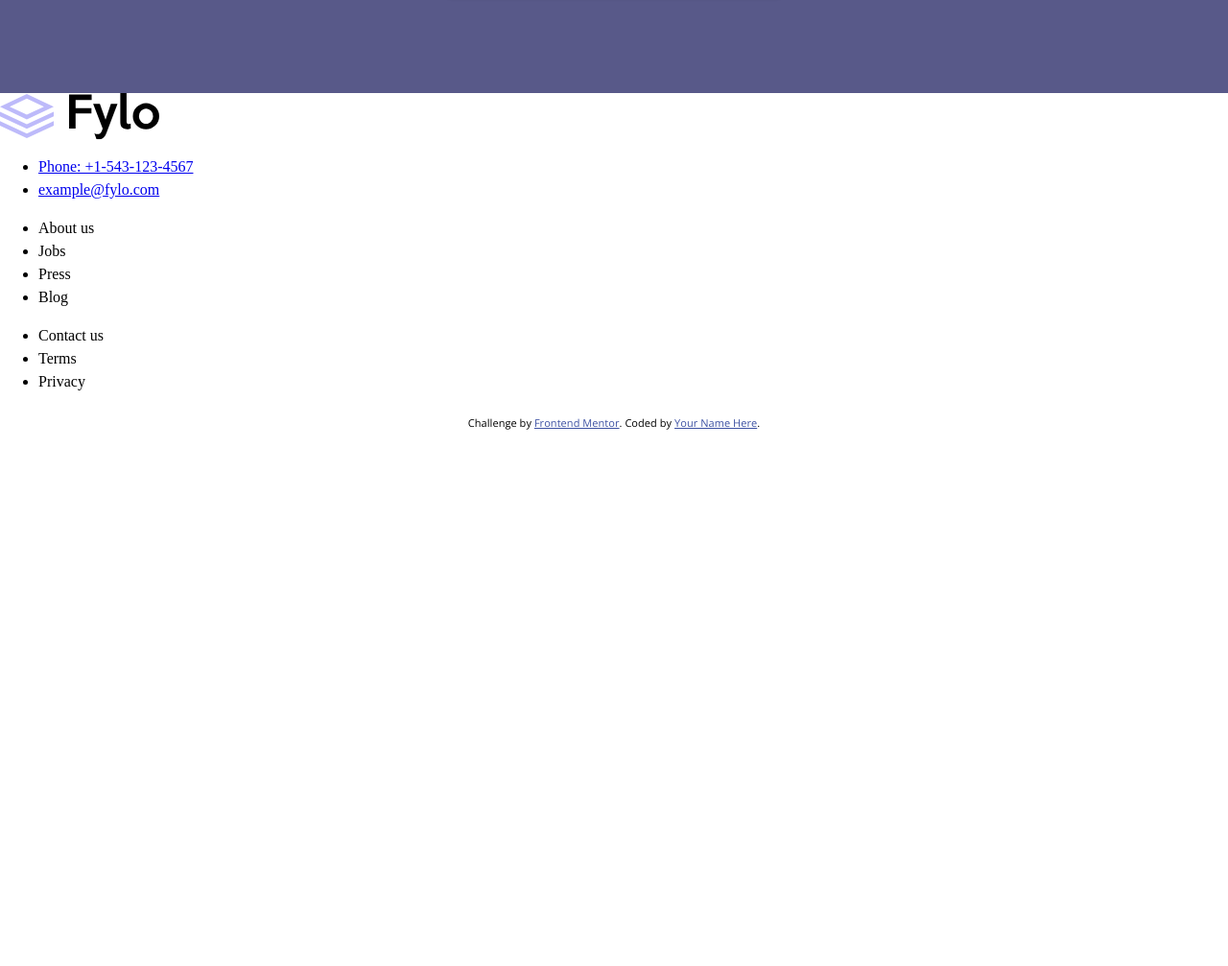
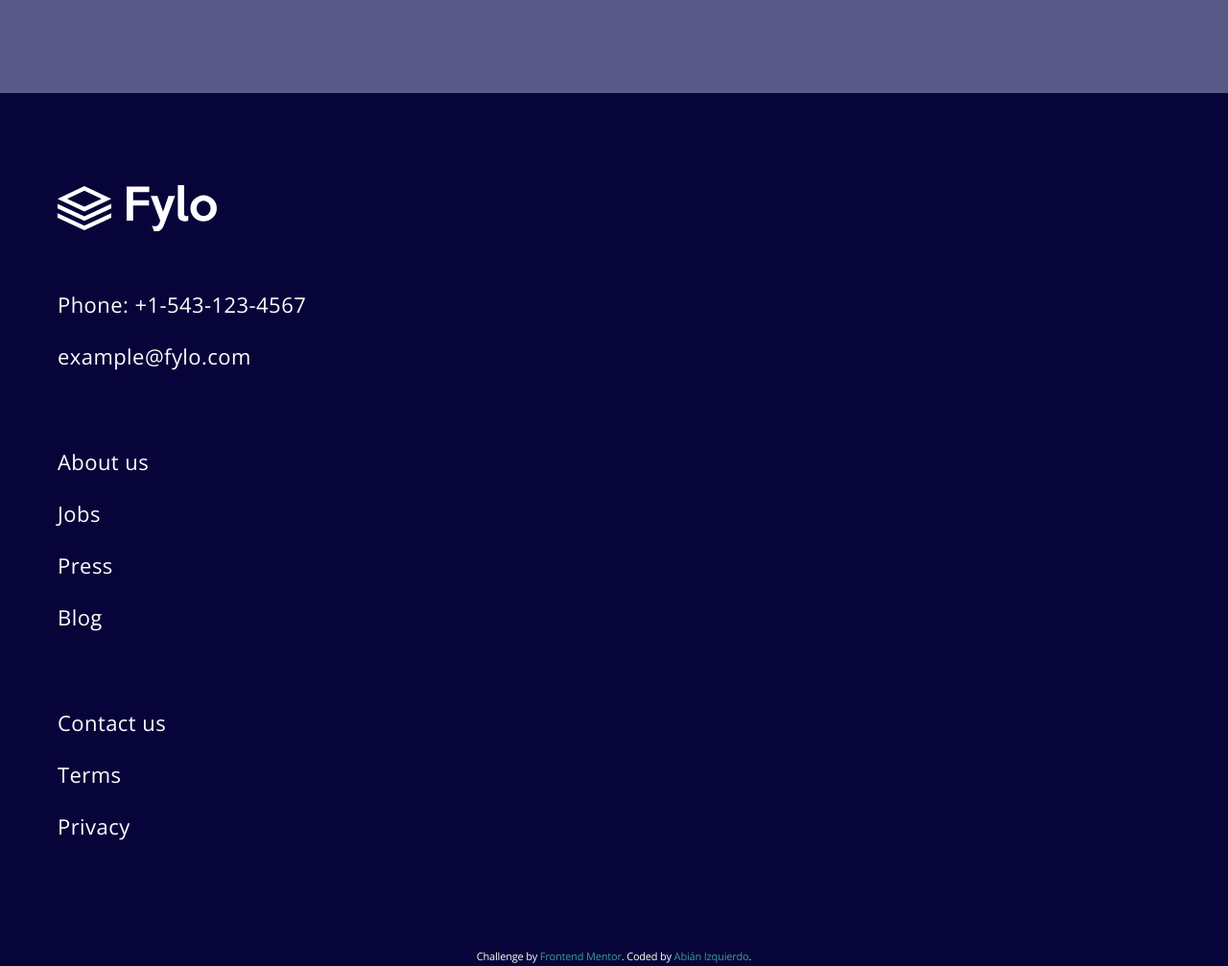
Before and after one commit to abizmo/fylo-landing-page-with-two-column-layout, a plain HTML site: page index.html in a window 1280 px wide. Shown: the part 3470-4477 px from the top of the page at 96% size. Before the commit the page ends 3950 px from the top, so only its background shows below. Drawn offline with nearby package versions, Linux system fonts and the light colour scheme.

Commit message:
Add footer section

```diff
--- a/index.html
+++ b/index.html
@@ -9,10 +9,6 @@
   <link href="https://fonts.googleapis.com/css2?family=Open+Sans:wght@400;700&family=Raleway:wght@400;700&display=swap" rel="stylesheet">
   <link rel="stylesheet" href="css/index.css">
   <title>Frontend Mentor | Fylo landing page with two column layout</title>
-  <style>
-    .attribution { font-size: 11px; text-align: center; }
-    .attribution a { color: hsl(228, 45%, 44%); }
-  </style>
 </head>
 <body>
   <header>
@@ -80,9 +76,9 @@
       </form>
     </section>
   </main>
-  <footer>
+  <footer class="text-white">
     <img src="./images/logo.svg" alt="Fylo-logo">
-    <ul>
+    <ul class="links">
       <li>
         <a href="tel:+1-543-123-4567">
           Phone: +1-543-123-4567
@@ -94,20 +90,20 @@
         </a>
       </li>
     </ul>
-    <ul>
+    <ul class="links">
       <li>About us</li>
       <li>Jobs</li>
       <li>Press</li>
       <li>Blog</li>
     </ul>
-    <ul>
+    <ul class="links">
       <li>Contact us</li>
       <li>Terms</li>
       <li>Privacy</li>
     </ul>
-    <p class="attribution">
+    <p class="link attribution">
       Challenge by <a href="https://www.frontendmentor.io?ref=challenge" target="_blank">Frontend Mentor</a>.
-      Coded by <a href="#">Your Name Here</a>.
+      Coded by <a href="https://www.abizmo.dev">Abián Izquierdo</a>.
     </p>
   </footer>
 </body>
--- a/scss/base/_global.scss
+++ b/scss/base/_global.scss
@@ -57,7 +57,7 @@ p {
   font-family: var(--ff-primary);
   font-size: var(--fs-400);
   font-weight: var(--fw-400);
-  letter-spacing: 0.017em;
+  letter-spacing: -0.017em;
   line-height: normal;
 }
 
--- /dev/null
+++ b/scss/components/_footer.scss
@@ -0,0 +1,46 @@
+footer {
+  background-color: var(--clr-primary-900);
+  padding-bottom: 4rem;
+  padding-left: 3.75rem;
+  padding-top: 6rem;
+  position: relative;
+
+  & img {
+    filter: brightness(0) invert(1);
+    margin-bottom: 3.75rem;
+  }
+
+  & p {
+    margin: 0;
+  }
+
+  & a {
+    color: inherit;
+    text-decoration: none;
+  }
+
+  & .links {
+    @extend .link;
+    font-size: 1.375rem;
+    letter-spacing: 0.02em;
+    margin-bottom: 5rem;
+
+    & li {
+      margin-bottom: 1.5rem;
+    }
+  }
+
+  & .attribution {
+    font-size: 11px;
+    position: absolute;
+    text-align: center;
+    bottom: 16px;
+    left: 50%;
+    transform: translateX(-50%);
+    width: max-content;
+  }
+
+  & .attribution a {
+    color: var(--clr-accent-cyan);
+  }
+}
--- a/scss/index.scss
+++ b/scss/index.scss
@@ -6,3 +6,4 @@
 @import 'components/hero';
 @import 'components/features';
 @import 'components/cta';
+@import 'components/footer';
```
Also changed, not shown: css/index.css, 1 other file.
